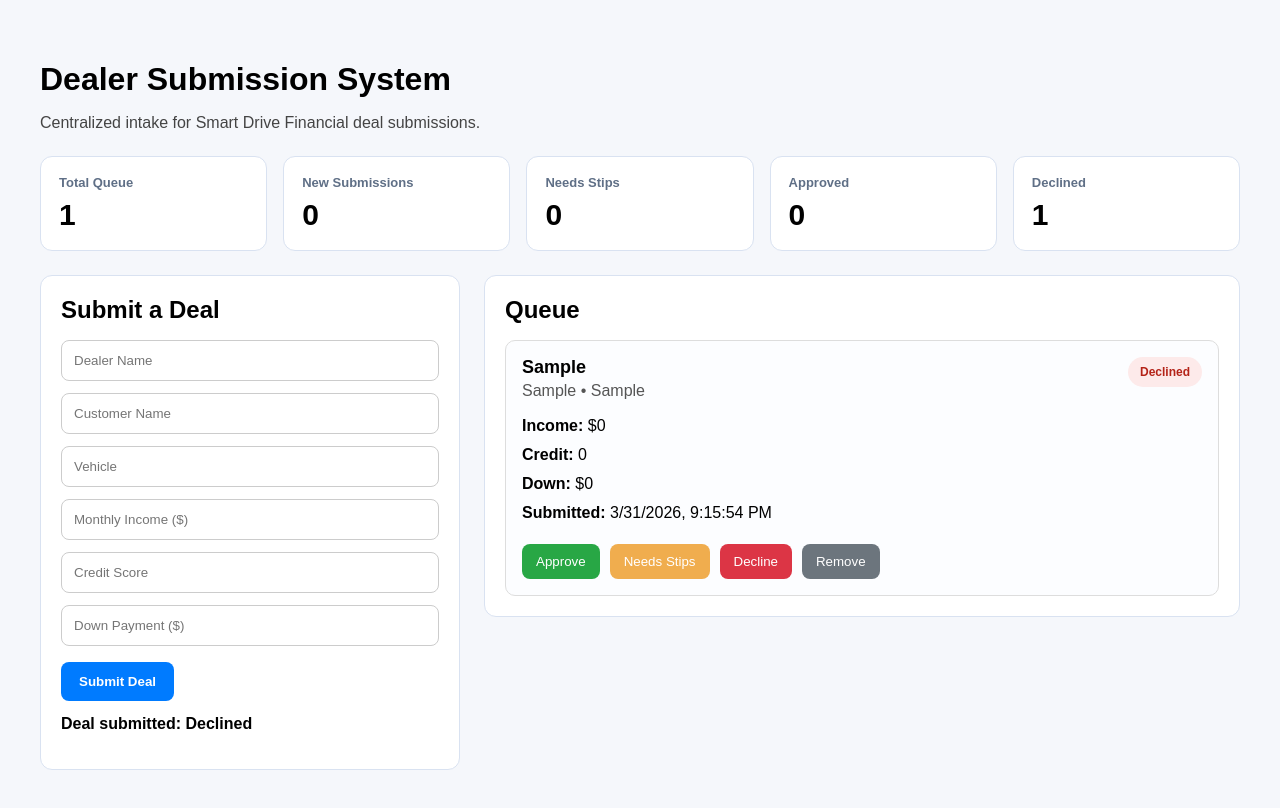
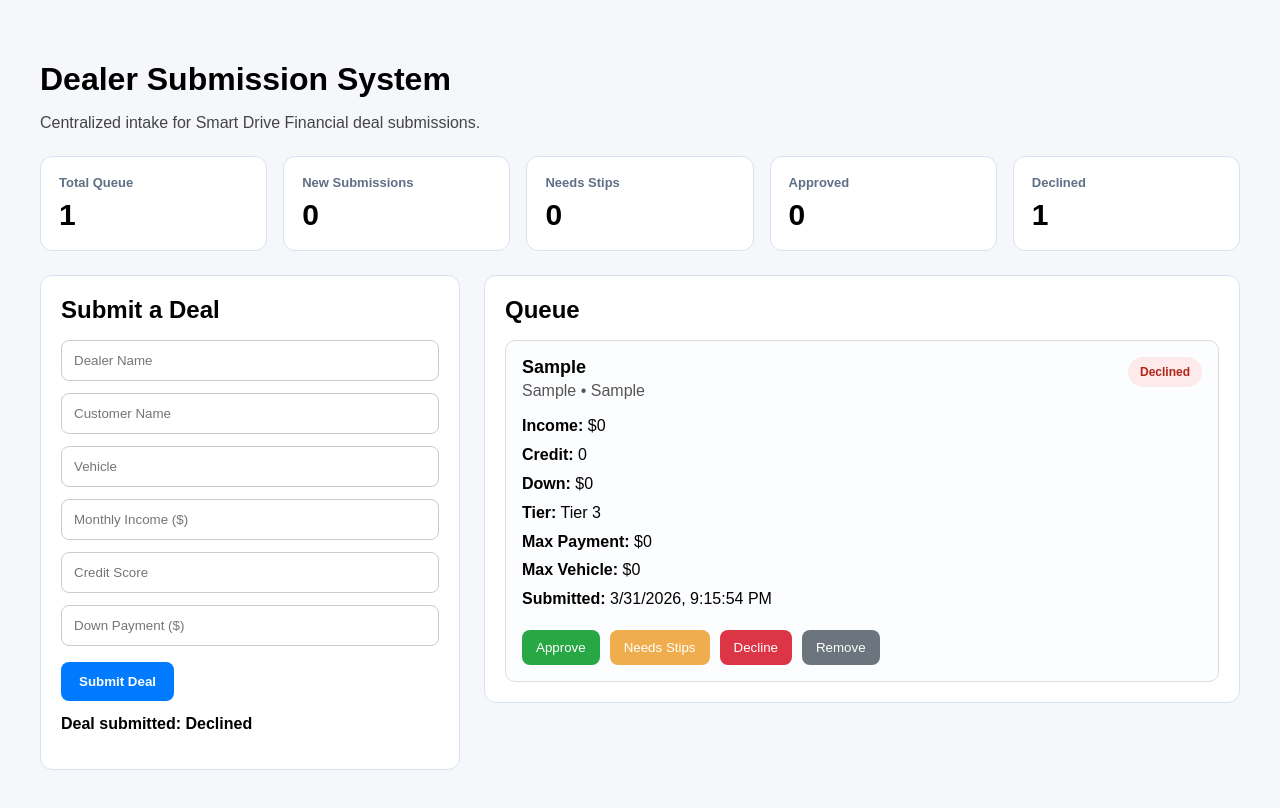
Before and after one commit to dliber13/smart-drive, a Next.js app: page /dealer in a window 1280 px wide. Both pictures are taken after typing "Sample", "Sample", "Sample", "Sample", "Sample", "Sample" into the empty fields and a click on the button "Submit Deal". Shown: the top 808 px of the page. Built offline with nearby package versions, Linux system fonts and the light colour scheme.

Commit message:
Update page.tsx

```diff
--- a/app/dealer/page.tsx
+++ b/app/dealer/page.tsx
@@ -214,10 +214,15 @@ const newDeal: Deal = {
                   </div>
 
                   <div style={{ marginTop: 12, lineHeight: 1.8 }}>
-                    <div><strong>Income:</strong> ${deal.monthlyIncome.toLocaleString()}</div>
-                    <div><strong>Credit:</strong> {deal.creditScore}</div>
-                    <div><strong>Down:</strong> ${deal.downPayment.toLocaleString()}</div>
-                    <div><strong>Submitted:</strong> {deal.submittedAt}</div>
+<div><strong>Income:</strong> ${deal.monthlyIncome.toLocaleString()}</div>
+<div><strong>Credit:</strong> {deal.creditScore}</div>
+<div><strong>Down:</strong> ${deal.downPayment.toLocaleString()}</div>
+
+<div><strong>Tier:</strong> {deal.tier}</div>
+<div><strong>Max Payment:</strong> ${Math.round(deal.maxPayment)}</div>
+<div><strong>Max Vehicle:</strong> ${Math.round(deal.maxVehiclePrice)}</div>
+
+<div><strong>Submitted:</strong> {deal.submittedAt}</div>
                   </div>
 
                   <div style={actionRowStyle}>
```
